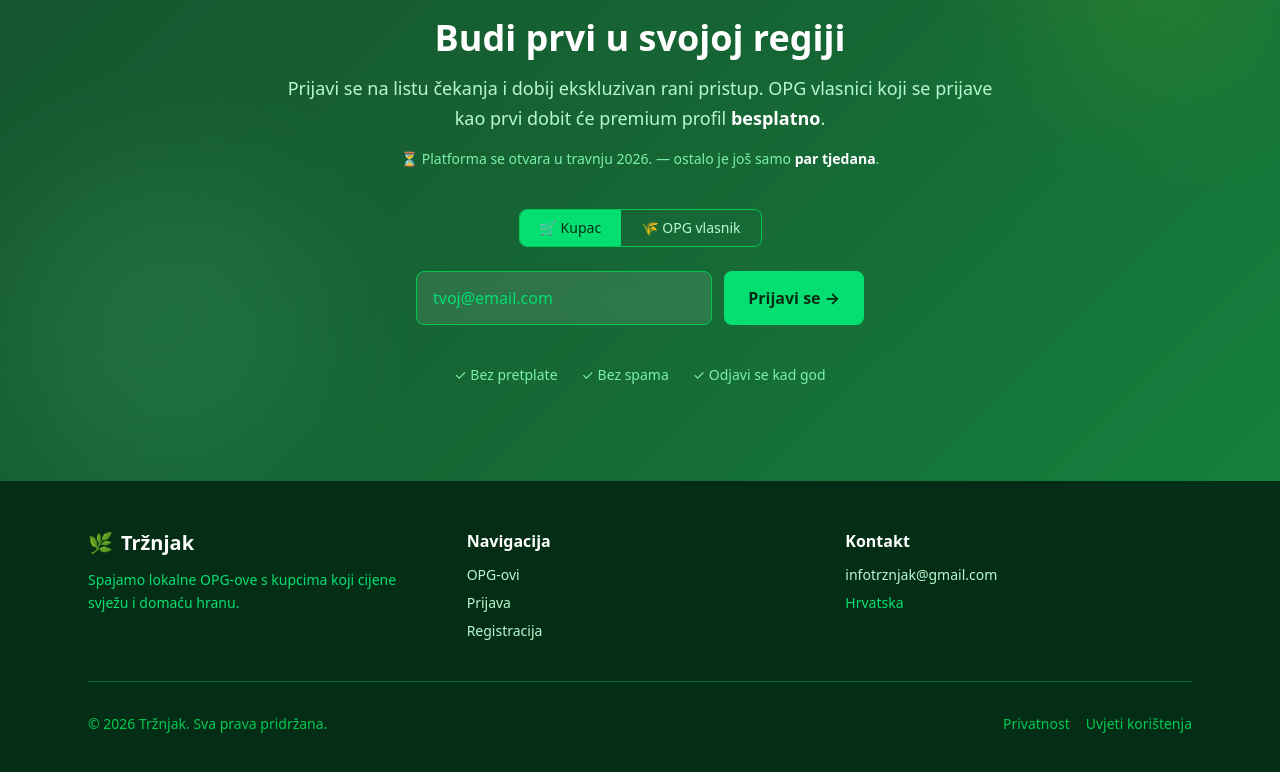
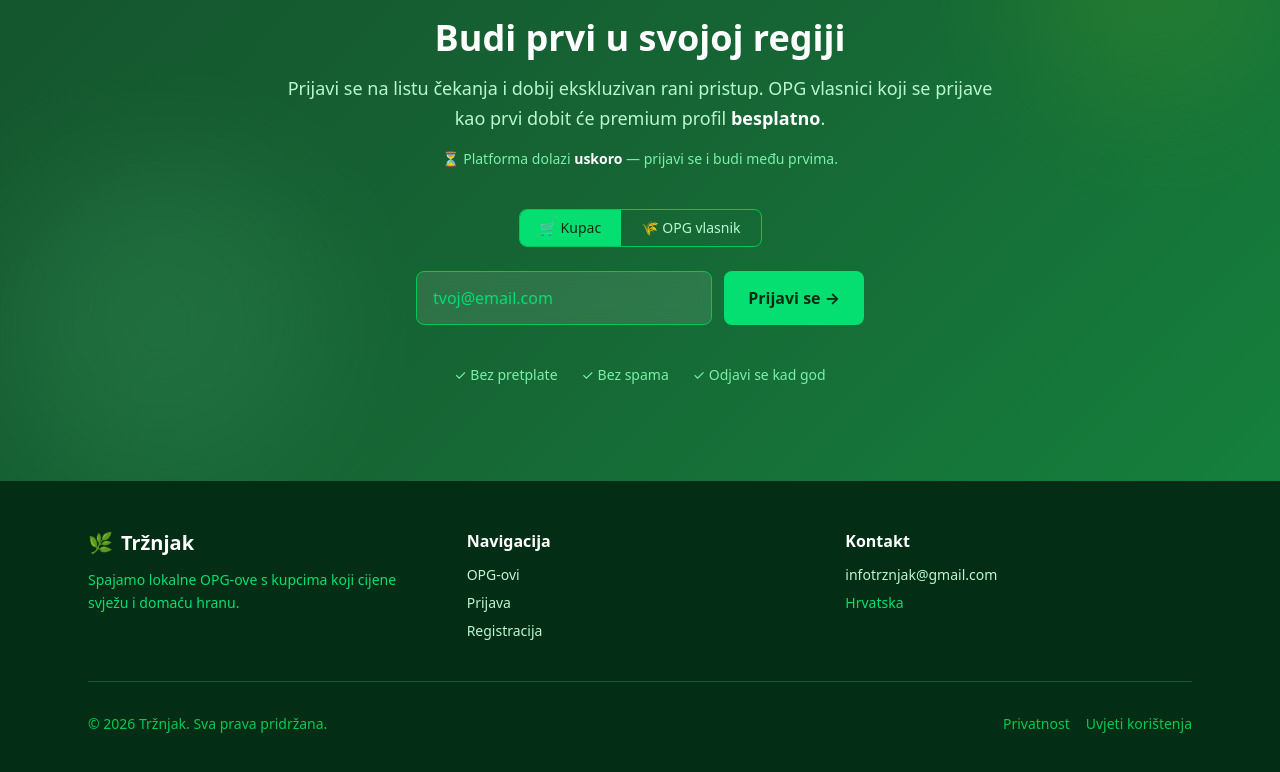
Before and after one commit to rtomic20/OPG-app-web, a React (Vite) app: page / in a window 1280 px wide. Shown: the part 4166-4938 px from the top of the page. Built offline with nearby package versions, Linux system fonts and the light colour scheme; no server answers.

Commit message:
fix: remove specific date, replace with 'uskoro'

```diff
--- a/src/components/CtaSection.tsx
+++ b/src/components/CtaSection.tsx
@@ -41,8 +41,7 @@ export default function CtaSection() {
           OPG vlasnici koji se prijave kao prvi dobit će premium profil <strong className="text-white">besplatno</strong>.
         </p>
         <p className="text-green-300 text-sm mb-10">
-          ⏳ Platforma se otvara u travnju 2026. — ostalo je još samo {' '}
-          <strong className="text-white">par tjedana</strong>.
+          ⏳ Platforma dolazi <strong className="text-white">uskoro</strong> — prijavi se i budi među prvima.
         </p>
 
         {/* Role toggle */}
```
